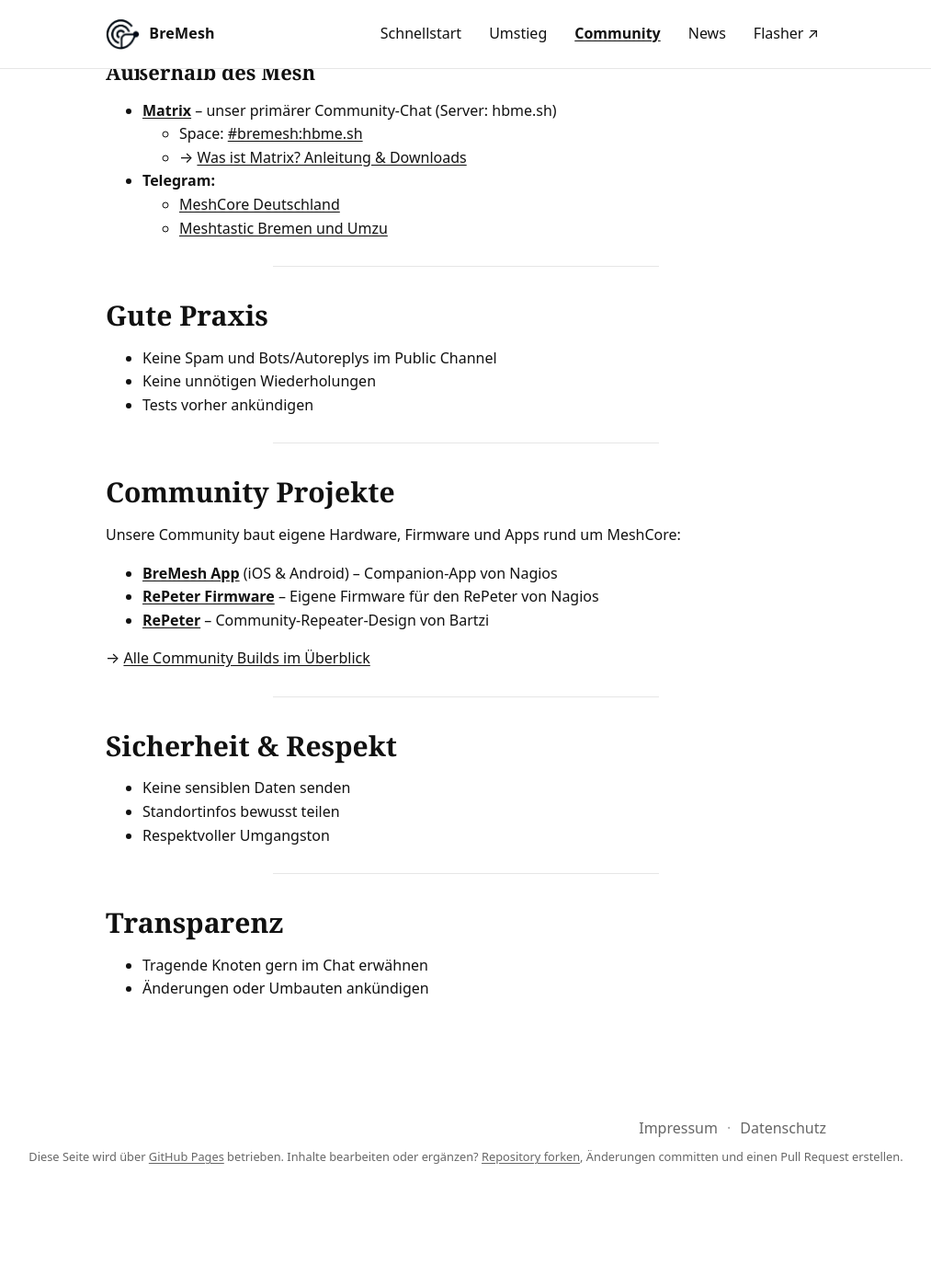
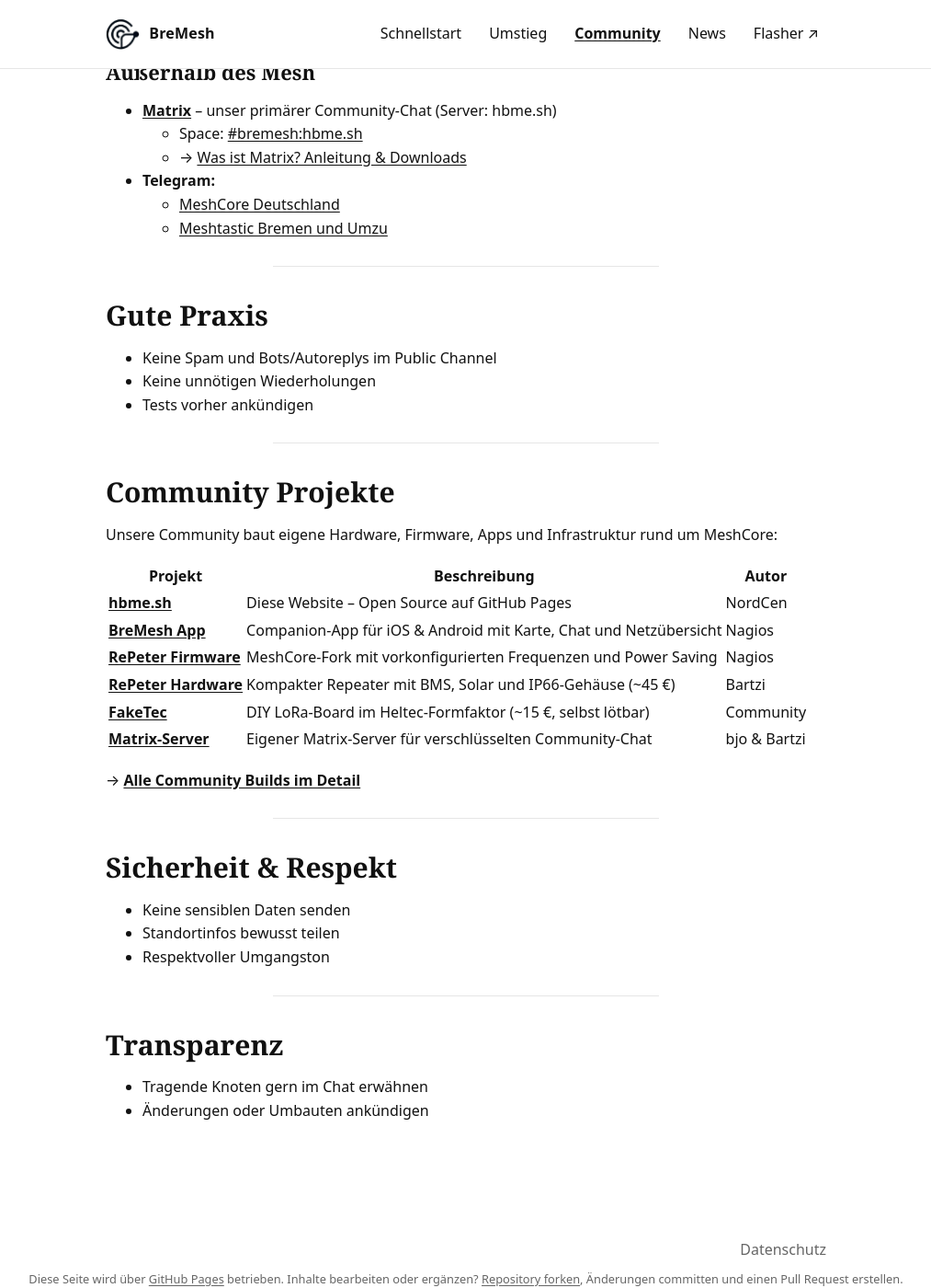
Before and after one commit to NordCen/BreMeshPeople, a Jekyll site: the page built from community.md, in a window 1280 px wide and 1400 px high, scrolled down 723 px. Shown: the whole window at 92% size, without its empty margins (133-1146 px from the left). Built offline with Jekyll 4.4.1, drawn with Linux system fonts in a browser that asks for light colours; before the commit the page ends 1991 px from its top, so only the background shows below that.

Commit message:
Update community.md to enhance project descriptions and improve clarity

```diff
--- a/_layouts/default.html
+++ b/_layouts/default.html
@@ -44,8 +44,6 @@
 
   <footer class="site-footer">
     <div class="footer-inner">
-      <a href="/impressum/">Impressum</a>
-      <span class="sep">·</span>
       <a href="/datenschutz/">Datenschutz</a>
     </div>
     <div class="footer-meta">
--- a/_layouts/post.html
+++ b/_layouts/post.html
@@ -37,8 +37,6 @@
 
   <footer class="site-footer">
     <div class="footer-inner">
-      <a href="/impressum/">Impressum</a>
-      <span class="sep">·</span>
       <a href="/datenschutz/">Datenschutz</a>
     </div>
   </footer>
--- a/community.md
+++ b/community.md
@@ -40,13 +40,18 @@
 
 ## Community Projekte
 
-Unsere Community baut eigene Hardware, Firmware und Apps rund um MeshCore:
+Unsere Community baut eigene Hardware, Firmware, Apps und Infrastruktur rund um MeshCore:
 
-- **[BreMesh App](https://bremesh.de/)** (iOS & Android) – Companion-App von Nagios
-- **[RePeter Firmware](https://github.com/timniklas/RePeter-Firmware)** – Eigene Firmware für den RePeter von Nagios
-- **[RePeter](https://github.com/robrec/MeshCoreRepeater-RePeter)** – Community-Repeater-Design von Bartzi
+| Projekt | Beschreibung | Autor |
+|---------|-------------|-------|
+| **[hbme.sh](https://hbme.sh)** | Diese Website – Open Source auf GitHub Pages | NordCen |
+| **[BreMesh App](https://bremesh.de/)** | Companion-App für iOS & Android mit Karte, Chat und Netzübersicht | Nagios |
+| **[RePeter Firmware](https://github.com/timniklas/RePeter-Firmware)** | MeshCore-Fork mit vorkonfigurierten Frequenzen und Power Saving | Nagios |
+| **[RePeter Hardware](https://github.com/robrec/MeshCoreRepeater-RePeter)** | Kompakter Repeater mit BMS, Solar und IP66-Gehäuse (~45 €) | Bartzi |
+| **[FakeTec](/faketec/)** | DIY LoRa-Board im Heltec-Formfaktor (~15 €, selbst lötbar) | Community |
+| **[Matrix-Server](/matrix/)** | Eigener Matrix-Server für verschlüsselten Community-Chat | bjo & Bartzi |
 
-→ [Alle Community Builds im Überblick](/community-builds/)
+→ **[Alle Community Builds im Detail](/community-builds/)**
 <hr>
 
 ## Sicherheit & Respekt
```
Also changed, not shown: impressum.md (deleted, +0 -11 lines).
